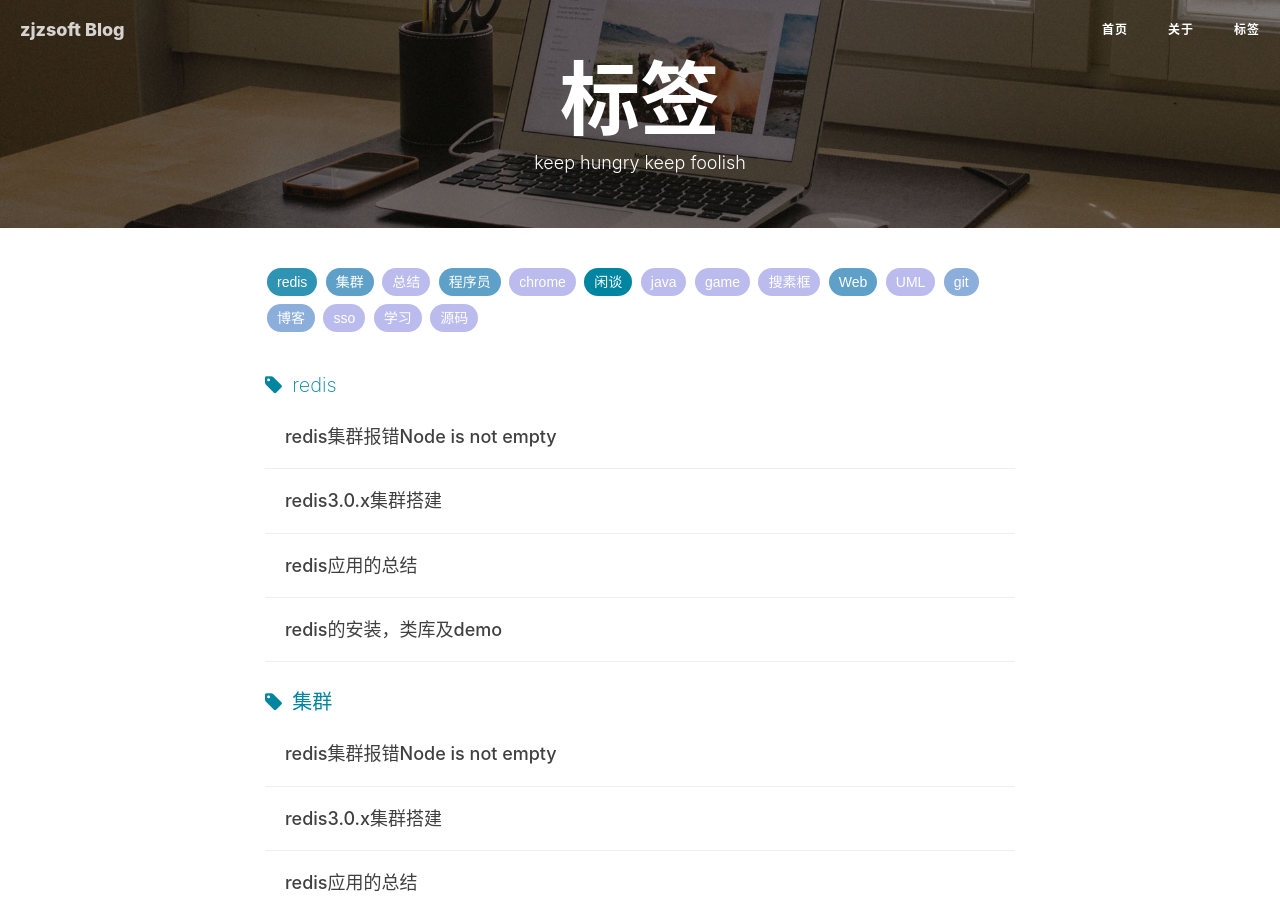
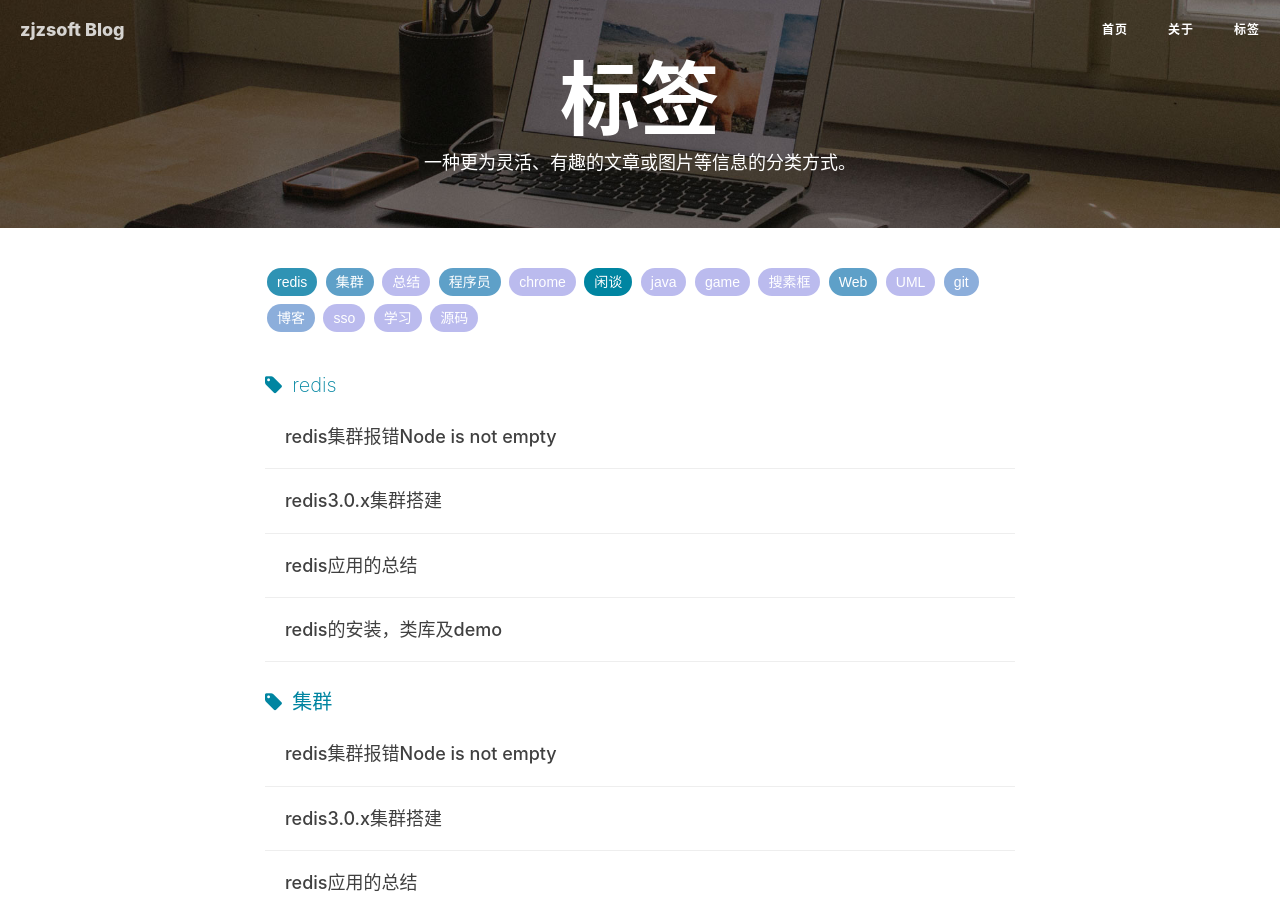
Before and after one commit to zjzsoft/zjzsoft.github.io, a Jekyll site: the page built from tags.html, in a window 1280 px wide and 900 px high. Built offline with Jekyll 4.4.1, drawn with Linux system fonts in a browser that asks for light colours; nearby versions of some CDN libraries; comment, search, counter and statistics services are not loaded.

Commit message:
更新 tags.html

```diff
--- a/tags.html
+++ b/tags.html
@@ -1,7 +1,7 @@
 ---
 title: 标签
 layout: default
-description: keep hungry keep foolish
+description: 一种更为灵活、有趣的文章或图片等信息的分类方式。
 header-img: "img/home-bg-o.jpg"
 ---
 
```
